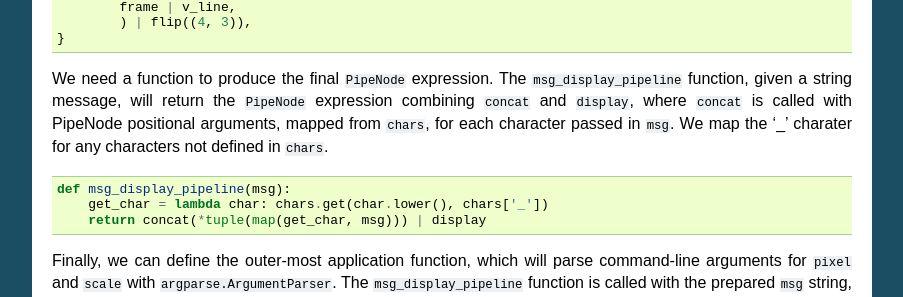
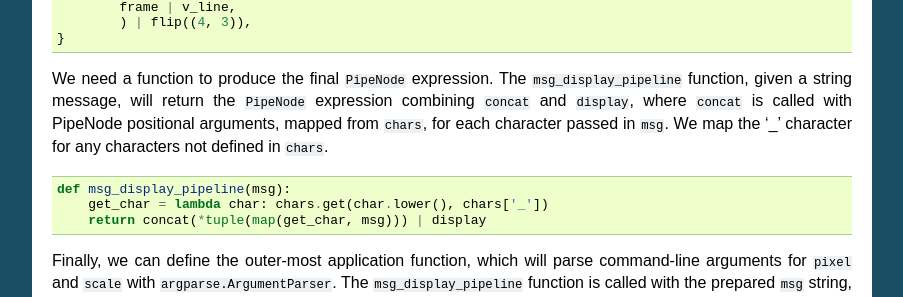
Before and after one commit to InvestmentSystems/function-pipe, a Sphinx documentation site: the page built from doc/source/usage_np.rst, in a window 1280 px wide and 900 px high, scrolled down 3788 px. Shown: the part 145-442 px from the top of the window, without its empty margins (198-1101 px from the left). Built offline with Sphinx 7.4.7, drawn with Linux system fonts in a browser that asks for light colours.

Commit message:
Fix some typos

```diff
--- a/doc/source/usage_np.rst
+++ b/doc/source/usage_np.rst
@@ -225,7 +225,7 @@ http://www.dafont.com/visitor.font
     }
 
 
-We need a function to produce the final ``PipeNode`` expression. The ``msg_display_pipeline`` function, given a string message, will return the ``PipeNode`` expression combining ``concat`` and ``display``, where ``concat`` is called with PipeNode positional arguments, mapped from ``chars``, for each character passed in ``msg``. We map the '_' charater for any characters not defined in ``chars``.
+We need a function to produce the final ``PipeNode`` expression. The ``msg_display_pipeline`` function, given a string message, will return the ``PipeNode`` expression combining ``concat`` and ``display``, where ``concat`` is called with PipeNode positional arguments, mapped from ``chars``, for each character passed in ``msg``. We map the '_' character for any characters not defined in ``chars``.
 
 
 .. code-block:: python
```
Also changed, not shown: other parts of doc/source/usage_np.rst (+1 -1 lines).
